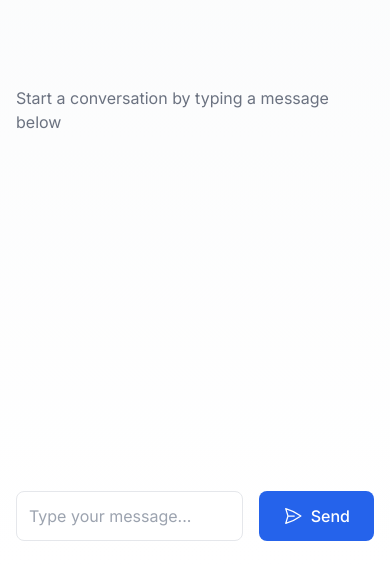
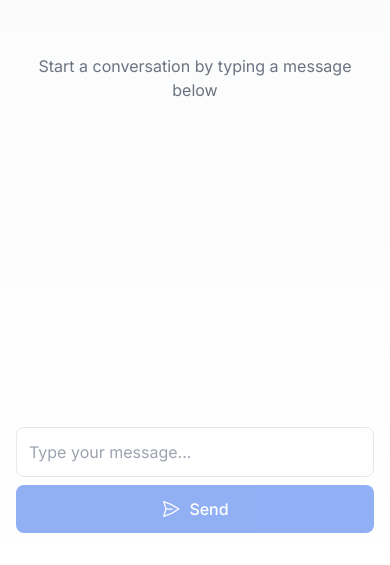
Before and after one commit to agileresearchservices/chat_in_a_box, a Next.js app: page / in a window 390 px wide. Shown: the part 279-844 px from the top of the page. Built offline with nearby package versions, Linux system fonts and the light colour scheme.

Commit message:
Modified mobile layout views.

```diff
--- a/app/page.tsx
+++ b/app/page.tsx
@@ -154,20 +154,20 @@ const ChatMessage = ({ message }: ChatMessageProps) => {
   return (
     <div
       className={cn(
-        "flex",
+        "flex px-2 sm:px-0",
         isUser ? "justify-end" : "justify-start"
       )}
     >
       <div
         className={cn(
-          "flex items-start space-x-4 w-full",
-          isUser ? "flex-row-reverse space-x-reverse" : "flex-row"
+          "flex items-start space-x-2 sm:space-x-4 w-full max-w-[85%] sm:max-w-[75%]",
+          isUser ? "flex-row-reverse space-x-reverse sm:space-x-reverse" : "flex-row"
         )}
       >
         <div className="flex-shrink-0">
           <div
             className={cn(
-              "w-10 h-10 rounded-full flex items-center justify-center",
+              "w-8 h-8 sm:w-10 sm:h-10 rounded-full flex items-center justify-center",
               isUser ? "bg-blue-500" : "bg-gray-500"
             )}
             aria-label={isUser ? "User Avatar" : "Assistant Avatar"}
@@ -177,22 +177,22 @@ const ChatMessage = ({ message }: ChatMessageProps) => {
         </div>
         <div
           className={cn(
-            "flex flex-col flex-1",
+            "flex flex-col flex-1 min-w-0",
             isUser ? "items-end" : "items-start"
           )}
         >
-          <time className="text-xs text-gray-500 mb-1">
+          <time className="text-xs text-gray-500 mb-1 px-1">
             {format(message.timestamp, 'HH:mm')}
           </time>
           <div
             className={cn(
-              "p-4 pr-8 rounded-lg w-full message-content relative",
+              "p-3 sm:p-4 rounded-lg w-full message-content relative break-words",
               isUser
                 ? "bg-blue-500 text-white"
                 : "bg-gray-100 text-gray-900"
             )}
           >
-            {!isUser && <CopyButton text={message.content} />}
+            {!isUser && <CopyButton text={message.content} className="hidden sm:block" />}
             <ReactMarkdown
               remarkPlugins={[remarkGfm]}
               components={{
@@ -404,7 +404,7 @@ export default function Home() {
 
   return (
     <main className="flex flex-col min-h-screen bg-gradient-to-b from-gray-50 to-white">
-      <div className="flex-1 max-w-5xl w-full mx-auto px-4 py-6">
+      <div className="flex-1 w-full mx-auto px-2 sm:px-4 py-4 sm:py-6 max-w-5xl">
         <div className="flex flex-col h-[calc(100vh-3rem)]">
           <div
             className="flex-1 overflow-y-auto scrollbar-thin scrollbar-thumb-gray-300 scrollbar-track-transparent"
@@ -412,19 +412,19 @@ export default function Home() {
             aria-label="Chat messages"
           >
             {state.messages.length === 0 ? (
-              <div className="flex items-center justify-center h-full text-gray-500">
+              <div className="flex items-center justify-center h-full text-gray-500 px-4 text-center">
                 Start a conversation by typing a message below
               </div>
             ) : (
-              <div className="space-y-6 py-4">
+              <div className="space-y-4 sm:space-y-6 py-2 sm:py-4">
                 {messageComponents}
                 <div ref={messagesEndRef} />
               </div>
             )}
           </div>
 
-          <form onSubmit={handleSubmit} className="mt-4">
-            <div className="flex space-x-4">
+          <form onSubmit={handleSubmit} className="mt-2 sm:mt-4 px-2 sm:px-0">
+            <div className="flex flex-col sm:flex-row space-y-2 sm:space-y-0 sm:space-x-4">
               <div className="relative flex-grow">
                 <input
                   ref={inputRef}
@@ -432,7 +432,7 @@ export default function Home() {
                   value={input}
                   onChange={(e) => setInput(e.target.value)}
                   placeholder="Type your message..."
-                  className="w-full p-3 pr-10 border border-gray-200 rounded-lg focus:outline-none focus:ring-2 focus:ring-blue-500 focus:border-transparent"
+                  className="w-full p-3 sm:p-3 text-base border border-gray-200 rounded-lg focus:outline-none focus:ring-2 focus:ring-blue-500 focus:border-transparent"
                   disabled={state.isLoading}
                   aria-label="Message input"
                 />
@@ -440,10 +440,10 @@ export default function Home() {
                   <button
                     type="button"
                     onClick={stopStreaming}
-                    className="absolute right-2 top-1/2 -translate-y-1/2 bg-red-500 hover:bg-red-600 text-white rounded-full p-1.5 transition-colors focus:outline-none focus:ring-2 focus:ring-red-500"
+                    className="absolute right-2 top-1/2 -translate-y-1/2 bg-red-500 hover:bg-red-600 text-white rounded-full p-2 transition-colors focus:outline-none focus:ring-2 focus:ring-red-500"
                     aria-label="Stop streaming"
                   >
-                    <StopIcon className="w-4 h-4" />
+                    <StopIcon className="w-5 h-5" />
                   </button>
                 )}
               </div>
@@ -451,13 +451,13 @@ export default function Home() {
                 type="submit"
                 disabled={state.isLoading || !input.trim()}
                 className={cn(
-                  "px-6 py-3 bg-blue-600 text-white font-medium rounded-lg transition-colors",
+                  "w-full sm:w-auto px-6 py-3 bg-blue-600 text-white font-medium rounded-lg transition-colors",
                   "hover:bg-blue-700 focus:outline-none focus:ring-2 focus:ring-blue-500",
-                  "disabled:cursor-not-allowed"
+                  "disabled:opacity-50 disabled:cursor-not-allowed"
                 )}
                 aria-label="Send message"
               >
-                <span className="flex items-center space-x-2">
+                <span className="flex items-center justify-center space-x-2">
                   <PaperAirplaneIcon className="w-5 h-5" />
                   <span>Send</span>
                 </span>
```
